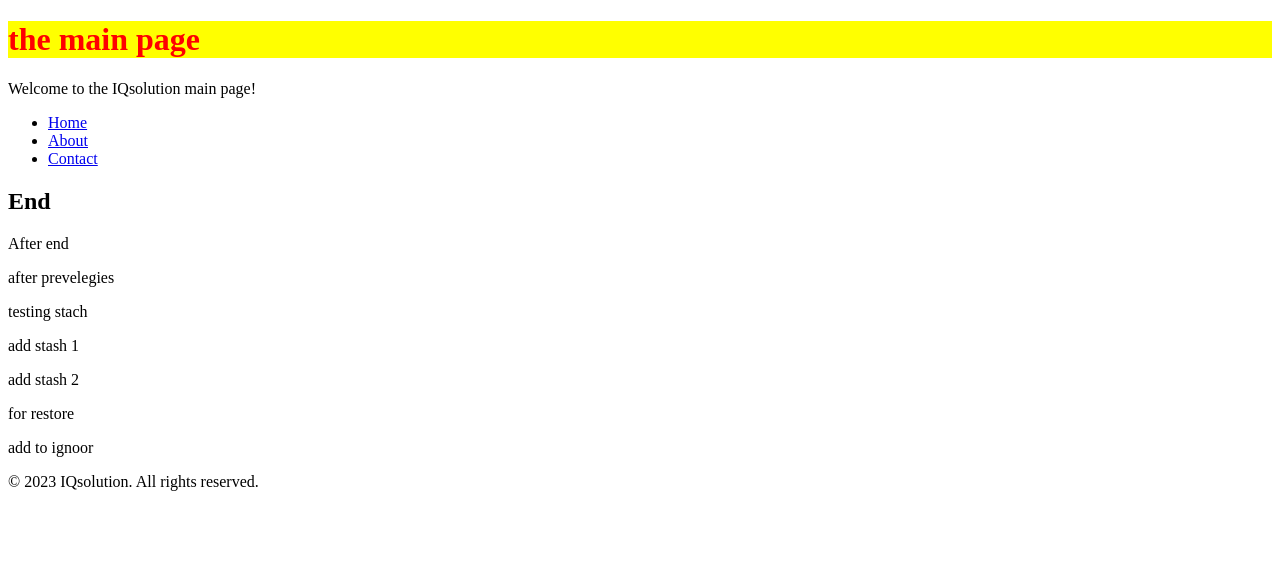
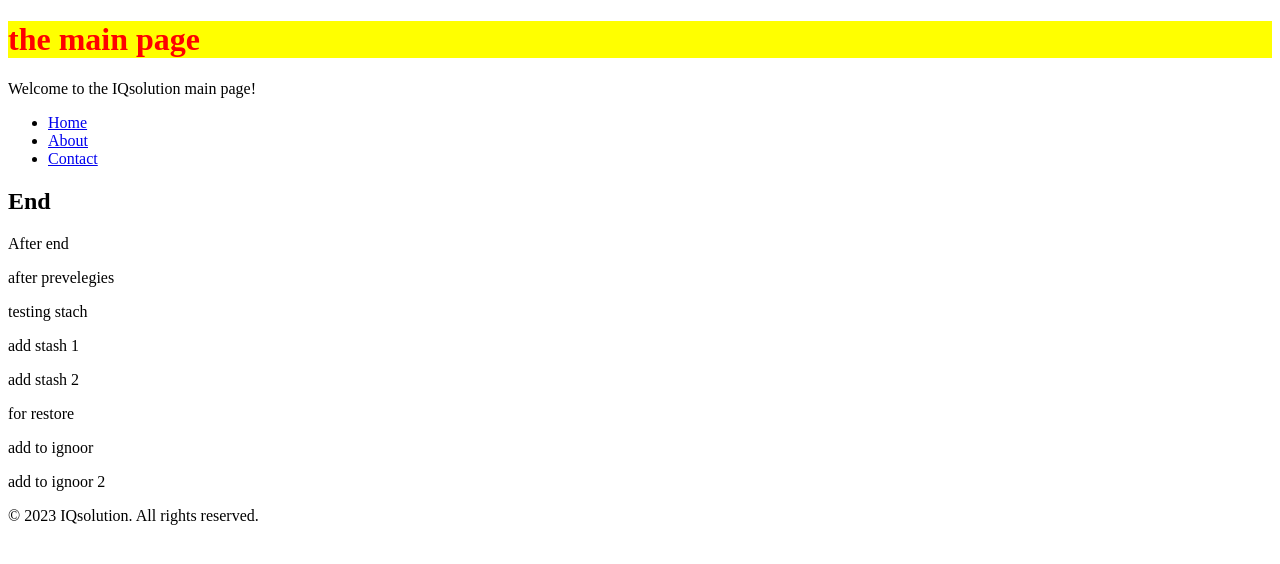
Before and after one commit to AmArProgam/iq-min, a plain HTML site: page index.html in a window 1280 px wide. Drawn offline with Linux system fonts and the light colour scheme.

Commit message:
for restore

```diff
--- a/index.html
+++ b/index.html
@@ -23,6 +23,7 @@
         <P>add stash 2</P>
         <p>for restore</p>
         <p>add to ignoor</p>
+        <p>add to ignoor 2</p>
         <footer>
             <p>&copy; 2023 IQsolution. All rights reserved.</p>
 
```
